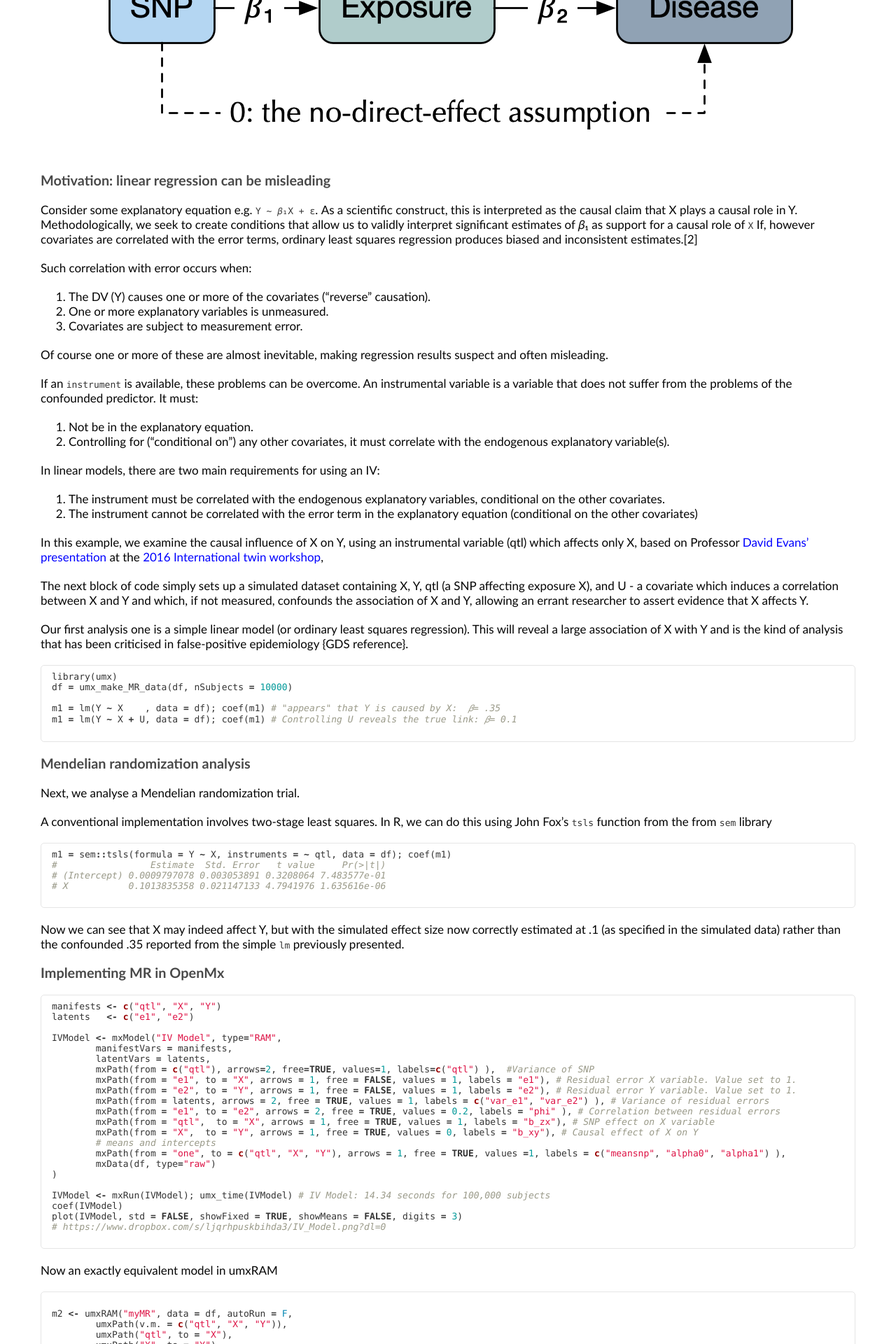
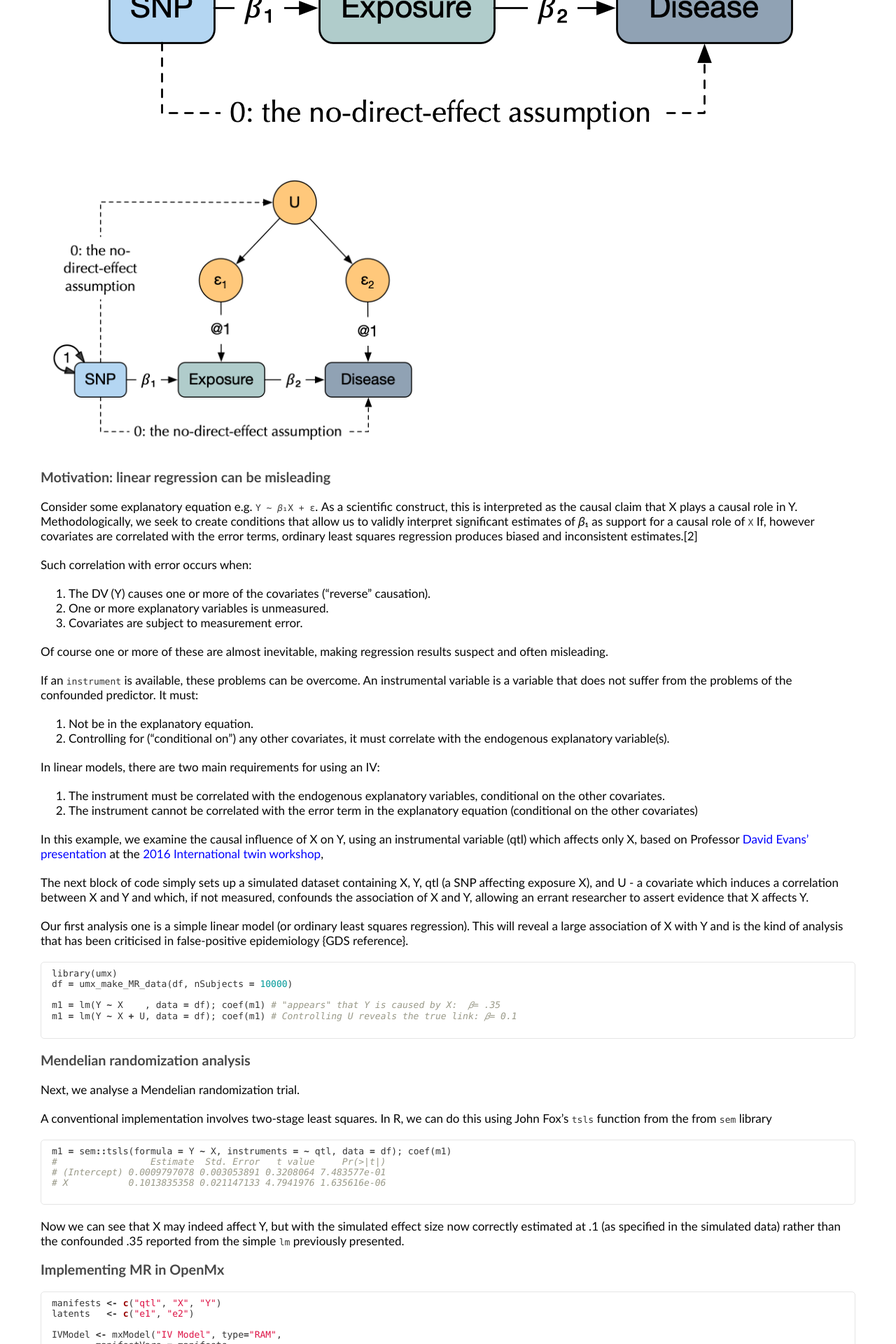
Before and after one commit to tbates/tbates.github.io, a Jekyll site: the page built from _posts/1970-09-13-models-IV.markdown, in a window 1280 px wide. Shown: the part 955-2875 px from the top of the page at 70% size. Built offline with Jekyll 4.4.1, drawn with Linux system fonts in a browser that asks for light colours.

Commit message:
no message

```diff
--- a/_posts/1970-09-13-models-IV.markdown
+++ b/_posts/1970-09-13-models-IV.markdown
@@ -16,6 +16,7 @@ IV analyses allow the estimation of causal relationships when confounding is lik
 
 ![MR model](/media/MR/TSLS.png "MR model testing if X causes Y")
 
+<img src="/media/MR/TSLS.png" height="400">
 
 ### Motivation: linear regression can be misleading
 Consider some explanatory equation e.g. `Y ~ 𝛽₁X + ε`. As a scientific construct, this is interpreted as the causal claim that X plays a causal role in Y. Methodologically, we seek to create conditions that allow us to validly interpret significant estimates of 𝛽₁ as support for a causal role of `X` If, however covariates are correlated with the error terms, ordinary least squares regression produces biased and inconsistent estimates.[2]
```
